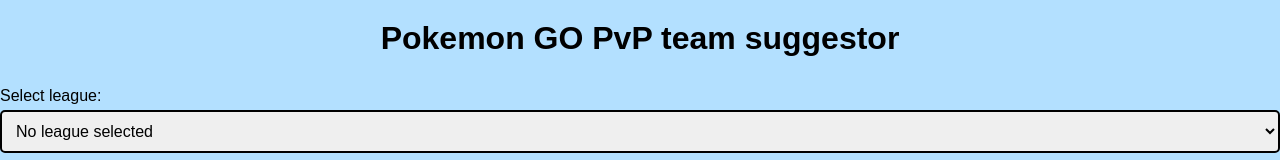
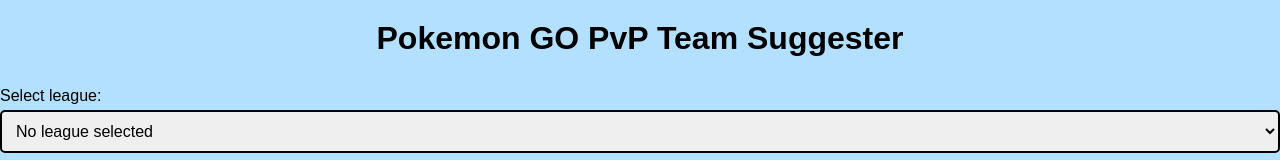
Before and after one commit to jorgenofk/jorgenofk.github.io, a plain HTML site: page index.html in a window 1280 px wide. Shown: the top 160 px of the page. Drawn offline with Linux system fonts and the light colour scheme.

Commit message:
Update index.html
changed headline

```diff
--- a/index.html
+++ b/index.html
@@ -7,7 +7,7 @@
     <link rel="stylesheet" type="text/css" href="pogo.css">
 </head>
 <body>
-    <h1>Pokemon GO PvP team suggestor</h1>
+    <h1>Pokemon GO PvP Team Suggester</h1>
 
     <label for="league">Select league:</label>
     <select id="league">
```
